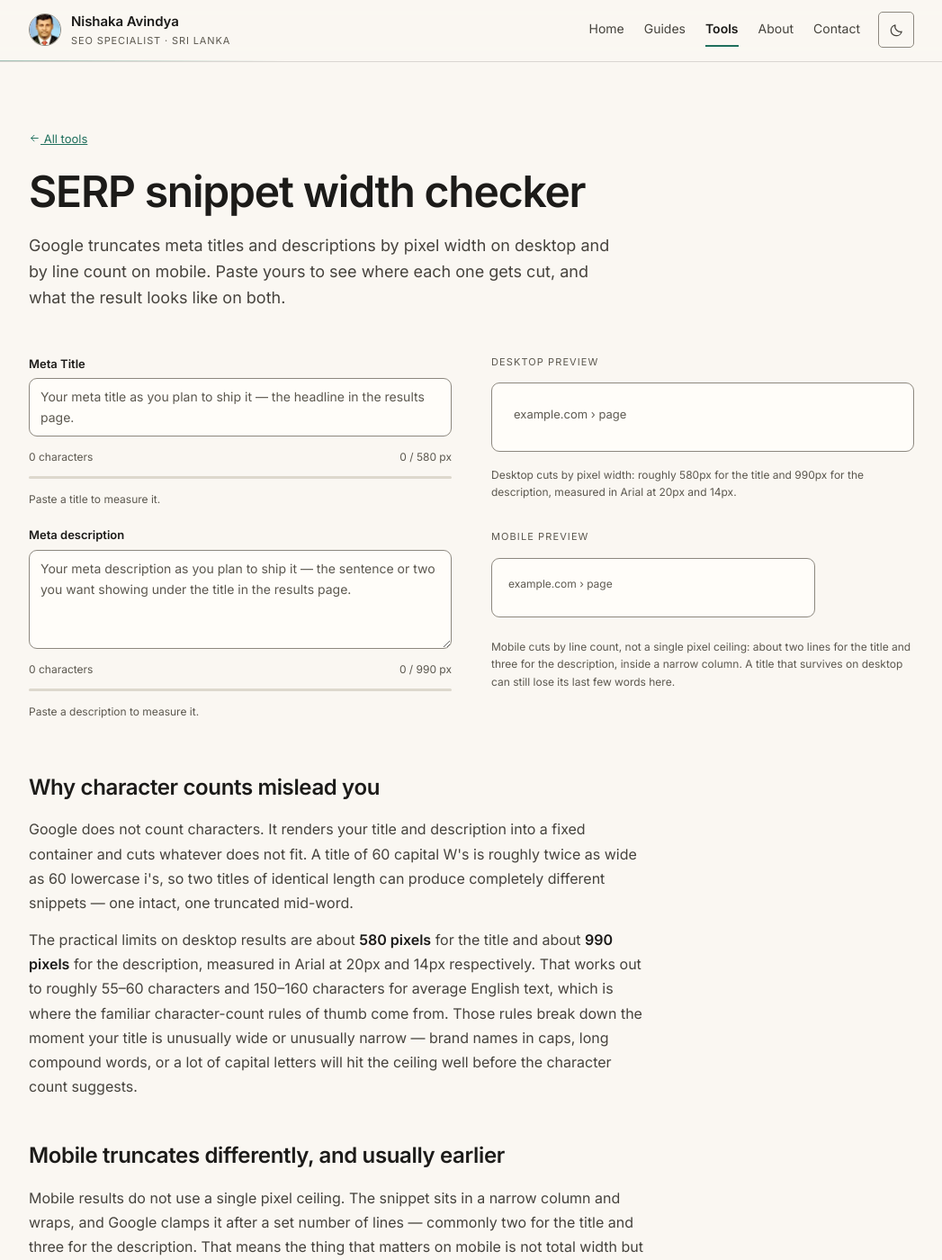
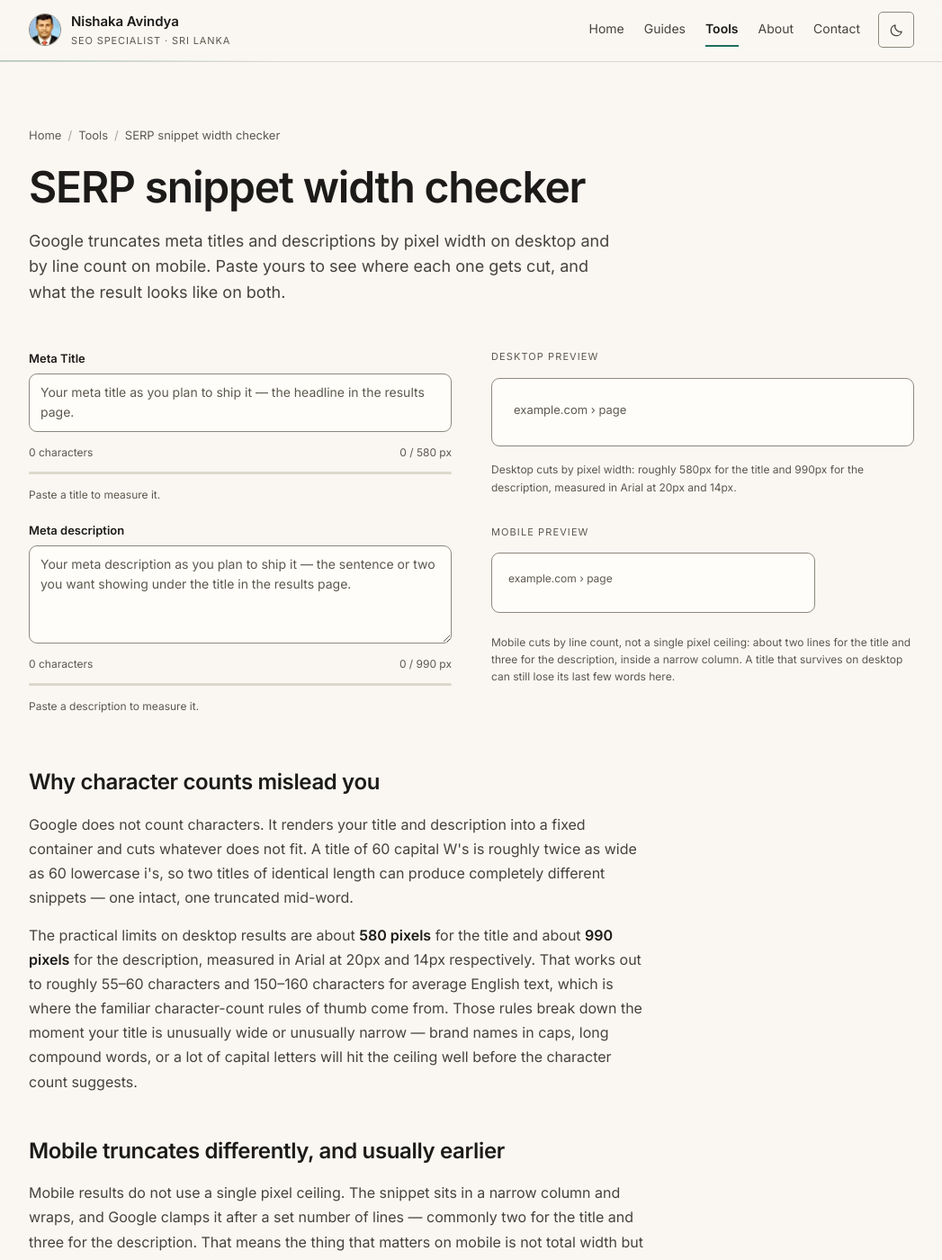
Before and after one commit to nishaka-avindya/nishaka-avindya.github.io, a Jekyll site: the page built from _tools/serp-snippet-width-checker.html, in a window 1280 px wide and 1400 px high. Shown: the whole window at 90% size, without its empty margins (116-1163 px from the left). Built offline with Jekyll 4.4.1, drawn with Linux system fonts in a browser that asks for light colours.

Commit message:
Add files via upload

```diff
--- /dev/null
+++ b/_includes/breadcrumb.html
@@ -0,0 +1,20 @@
+{% unless page.sitemap == false or page.url == "/" %}
+<nav class="breadcrumb" aria-label="Breadcrumb">
+  <ol>
+    <li><a href="{{ '/' | relative_url }}">Home</a></li>
+    {% if page.url == "/guides/" %}
+    <li aria-current="page">Guides</li>
+    {% elsif page.url == "/tools/" %}
+    <li aria-current="page">Tools</li>
+    {% elsif page.layout == "guide" %}
+    <li><a href="{{ '/guides/' | relative_url }}">Guides</a></li>
+    <li aria-current="page">{{ page.title }}</li>
+    {% elsif page.layout == "tool" %}
+    <li><a href="{{ '/tools/' | relative_url }}">Tools</a></li>
+    <li aria-current="page">{{ page.title }}</li>
+    {% else %}
+    <li aria-current="page">{{ page.title }}</li>
+    {% endif %}
+  </ol>
+</nav>
+{% endunless %}
--- a/_includes/head.html
+++ b/_includes/head.html
@@ -53,3 +53,4 @@
 {% if page.layout == "guide" %}{% include schema-guide.html %}{% endif %}
 {% if page.layout == "tool" %}{% include schema-tool.html %}{% endif %}
 {% if page.profile_page %}{% include schema-profilepage.html %}{% endif %}
+{% include schema-breadcrumb.html %}
--- /dev/null
+++ b/_includes/schema-breadcrumb.html
@@ -0,0 +1,65 @@
+{% unless page.sitemap == false or page.url == "/" %}
+<script type="application/ld+json">
+{
+  "@context": "https://schema.org",
+  "@type": "BreadcrumbList",
+  "@id": "{{ page.url | absolute_url }}#breadcrumb",
+  "itemListElement": [
+    {
+      "@type": "ListItem",
+      "position": 1,
+      "name": "Home",
+      "item": "{{ site.url }}/"
+    }
+    {% if page.url == "/guides/" %}
+    ,{
+      "@type": "ListItem",
+      "position": 2,
+      "name": "Guides",
+      "item": "{{ site.url }}/guides/"
+    }
+    {% elsif page.url == "/tools/" %}
+    ,{
+      "@type": "ListItem",
+      "position": 2,
+      "name": "Tools",
+      "item": "{{ site.url }}/tools/"
+    }
+    {% elsif page.layout == "guide" %}
+    ,{
+      "@type": "ListItem",
+      "position": 2,
+      "name": "Guides",
+      "item": "{{ site.url }}/guides/"
+    },
+    {
+      "@type": "ListItem",
+      "position": 3,
+      "name": {{ page.title | jsonify }},
+      "item": "{{ page.url | absolute_url }}"
+    }
+    {% elsif page.layout == "tool" %}
+    ,{
+      "@type": "ListItem",
+      "position": 2,
+      "name": "Tools",
+      "item": "{{ site.url }}/tools/"
+    },
+    {
+      "@type": "ListItem",
+      "position": 3,
+      "name": {{ page.title | jsonify }},
+      "item": "{{ page.url | absolute_url }}"
+    }
+    {% else %}
+    ,{
+      "@type": "ListItem",
+      "position": 2,
+      "name": {{ page.title | jsonify }},
+      "item": "{{ page.url | absolute_url }}"
+    }
+    {% endif %}
+  ]
+}
+</script>
+{% endunless %}
--- a/_includes/style.css
+++ b/_includes/style.css
@@ -524,6 +524,37 @@ img { max-width: 100%; height: auto; }
   letter-spacing: -0.025em;
   margin: 0 0 20px;
   text-wrap: balance;
+}
+
+.breadcrumb { margin: 0 0 24px; }
+.breadcrumb ol {
+  display: flex;
+  flex-wrap: wrap;
+  align-items: center;
+  gap: 7px;
+  margin: 0;
+  padding: 0;
+  list-style: none;
+  font-size: 13px;
+  line-height: 1.4;
+}
+.breadcrumb li {
+  display: flex;
+  align-items: center;
+  gap: 7px;
+}
+.breadcrumb li:not(:last-child)::after {
+  content: "/";
+  color: var(--color-neutral-500);
+  opacity: 0.55;
+}
+.breadcrumb a {
+  color: var(--color-neutral-400);
+  text-decoration: none;
+}
+.breadcrumb a:hover { color: var(--color-accent-200); }
+.breadcrumb li[aria-current="page"] {
+  color: var(--color-neutral-500);
 }
 
 .back-link { font-size: 13px; display: inline-block; margin-bottom: 24px; }
@@ -1094,6 +1125,7 @@ textarea.input--single { resize: none; overflow: hidden; }
   .prose h2 { margin-top: 36px; }
   .section-label { margin: 32px 0 20px; }
   .syndication-links--grid { grid-template-columns: 1fr; }
+  .breadcrumb ol { font-size: 12.5px; }
 }
 @media (max-width: 400px) {
   .hero h1 { letter-spacing: -0.02em; }
--- a/_layouts/guide.html
+++ b/_layouts/guide.html
@@ -2,7 +2,7 @@
 layout: default
 ---
 <main id="main" class="page-main wrap">
-  <a class="back-link" href="{{ '/guides/' | relative_url }}">{% include icon.html name="arrow-left" %} All guides</a>
+  {% include breadcrumb.html %}
 
   <article>
     <header class="guide-header">
--- a/_layouts/tool.html
+++ b/_layouts/tool.html
@@ -2,7 +2,7 @@
 layout: default
 ---
 <main id="main" class="page-main wrap">
-  <a class="back-link" href="{{ '/tools/' | relative_url }}">{% include icon.html name="arrow-left" %} All tools</a>
+  {% include breadcrumb.html %}
 
   <h1>{{ page.title }}</h1>
   {% assign tool_lede = page.standfirst | default: page.description %}{% if tool_lede %}<p class="lede">{{ tool_lede }}</p>{% endif %}
--- a/assets/css/style.scss
+++ b/assets/css/style.scss
@@ -528,6 +528,37 @@ img { max-width: 100%; height: auto; }
   text-wrap: balance;
 }
 
+.breadcrumb { margin: 0 0 24px; }
+.breadcrumb ol {
+  display: flex;
+  flex-wrap: wrap;
+  align-items: center;
+  gap: 7px;
+  margin: 0;
+  padding: 0;
+  list-style: none;
+  font-size: 13px;
+  line-height: 1.4;
+}
+.breadcrumb li {
+  display: flex;
+  align-items: center;
+  gap: 7px;
+}
+.breadcrumb li:not(:last-child)::after {
+  content: "/";
+  color: var(--color-neutral-500);
+  opacity: 0.55;
+}
+.breadcrumb a {
+  color: var(--color-neutral-400);
+  text-decoration: none;
+}
+.breadcrumb a:hover { color: var(--color-accent-200); }
+.breadcrumb li[aria-current="page"] {
+  color: var(--color-neutral-500);
+}
+
 .back-link { font-size: 13px; display: inline-block; margin-bottom: 24px; }
 
 .guide-list { list-style: none; margin: 0; padding: 0; display: grid; gap: 16px; }
```
